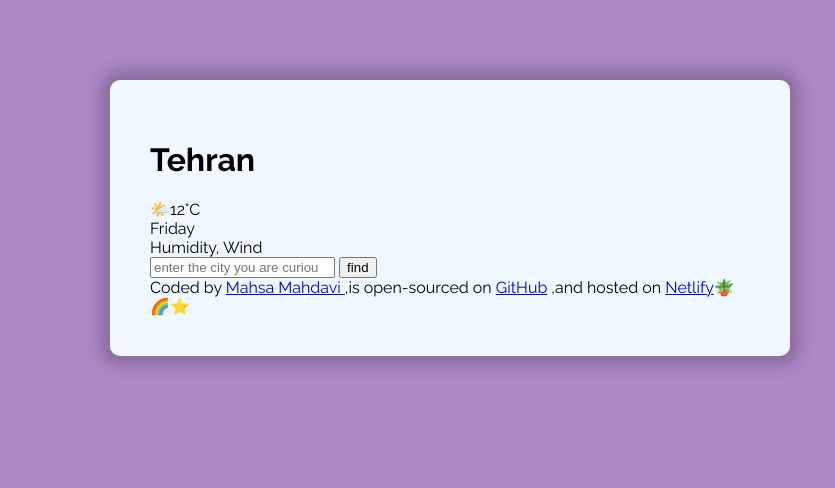
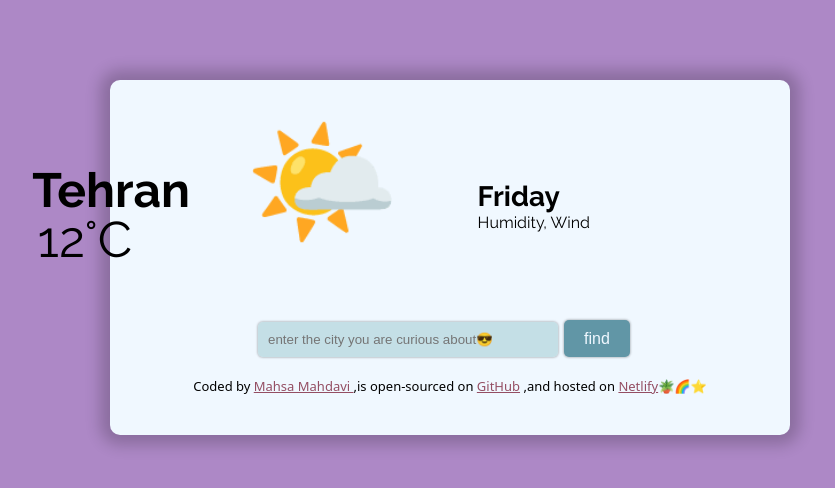
Before and after one commit to mayamahsa/how-is-the-weather, a plain HTML site: page index.html in a window 1280 px wide. Shown: the whole page, without its empty margins (190-1025 px from the left). Drawn offline with Linux system fonts and the light colour scheme.

Commit message:
basic positioning and form css done

```diff
--- a/index.html
+++ b/index.html
@@ -12,28 +12,23 @@
 </head>
 <body>
     <div class="main">
-    <header>
-        <div><h1>Tehran</h1></div>
-        <div></div>
-        <div>🌤️12°C</div>
-        <div>Friday</br>Humidity, Wind</div>
-
-
+    <header class="important-info">
+        <div class="city"><h1>Tehran</br></div>
+        <div class="temperature">12°C</div>
+        <div class="weather">🌤️</div>
+        <div class="other-info"> <strong class="weekday">Friday</strong></br>Humidity, Wind</div>
 
     </header>
-
-    <main>
-    </main>
-    <footer>
+    <footer class="search-form">
         <form>
-        <input type="search" placeholder="enter the city you are curious about😎" required>
-        <input type="submit" value="find">
+        <input type="search" placeholder="enter the city you are curious about😎" required class="search-form-input">
+        <input type="submit" value="find" class="search-form-button">
         </form>
     </footer>
 
-    <footer>Coded by <a href="https://github.com/mayamahsa">Mahsa Mahdavi </a>
+    <footer class="sign">Coded by <a href="https://github.com/mayamahsa">Mahsa Mahdavi </a>
     ,is open-sourced on <a href="https://github.com/mayamahsa/how-is-the-weather">GitHub</a>
     ,and hosted on <a href="https://hitheweather.netlify.app/">Netlify</a>🪴🌈⭐</footer>
-    </div>
+</div>
 </body>
 </html>
--- a/style.css
+++ b/style.css
@@ -1,6 +1,9 @@
    body {
     background-color: #AD88C6;
    font-family: raleway;
+      }
+      a{
+         color: #944E63;
       }
   .main{
        background-color: aliceblue;
@@ -10,3 +13,62 @@
        box-shadow: 0px 0px 15px 10px rgba(0, 0, 0, 0.2) ;
        border-radius: 10px;
       }
+      .search-form-input{
+         background-color: rgb(154, 200, 205, 0.5);
+         border: none;
+         border-radius: 5px;
+         box-shadow: 0px 0px 2px 1px rgba(0, 0, 0, 0.2);
+         width: 50%;
+         padding: 10px;
+         align-items: center;
+         margin-left: 18%;
+      }
+      .search-form-button{
+         background-color: #6196A6;
+         border-radius: 5px;
+         border: none;
+         padding: 9.5px 20px;
+         font-size: medium;
+         font-weight: 400;
+         color: aliceblue;
+         box-shadow: 0px 0px 2px 1px rgba(0, 0, 0, 0.2);
+         margin-left: 2px;
+         align-items:center;
+      }
+     .search-form{
+      padding-top: 200px;
+     }
+      .sign{
+         font-size: small;
+        font-family: system-ui, -apple-system, BlinkMacSystemFont, 'Segoe UI', Roboto, Oxygen, Ubuntu, Cantarell, 'Open Sans', 'Helvetica Neue', sans-serif;
+         text-align: center;
+         padding-top: 20px;
+      }
+
+      .weather{
+         position: absolute;
+         top: 107px;
+         right: 690px;
+         font-size:125px;
+      }
+      .city{
+         position: absolute;
+         top: 130px;
+         right: 900px;
+         font-size: x-large;
+      }
+      .other-info{
+         position: absolute;
+         top: 180px;
+         right: 500px;
+      }
+      .weekday{
+         font-size:28px;
+      }
+
+      .temperature{
+         position: absolute;
+         top: 210px;
+         right: 958px;
+         font-size: 50px;
+ }
```
